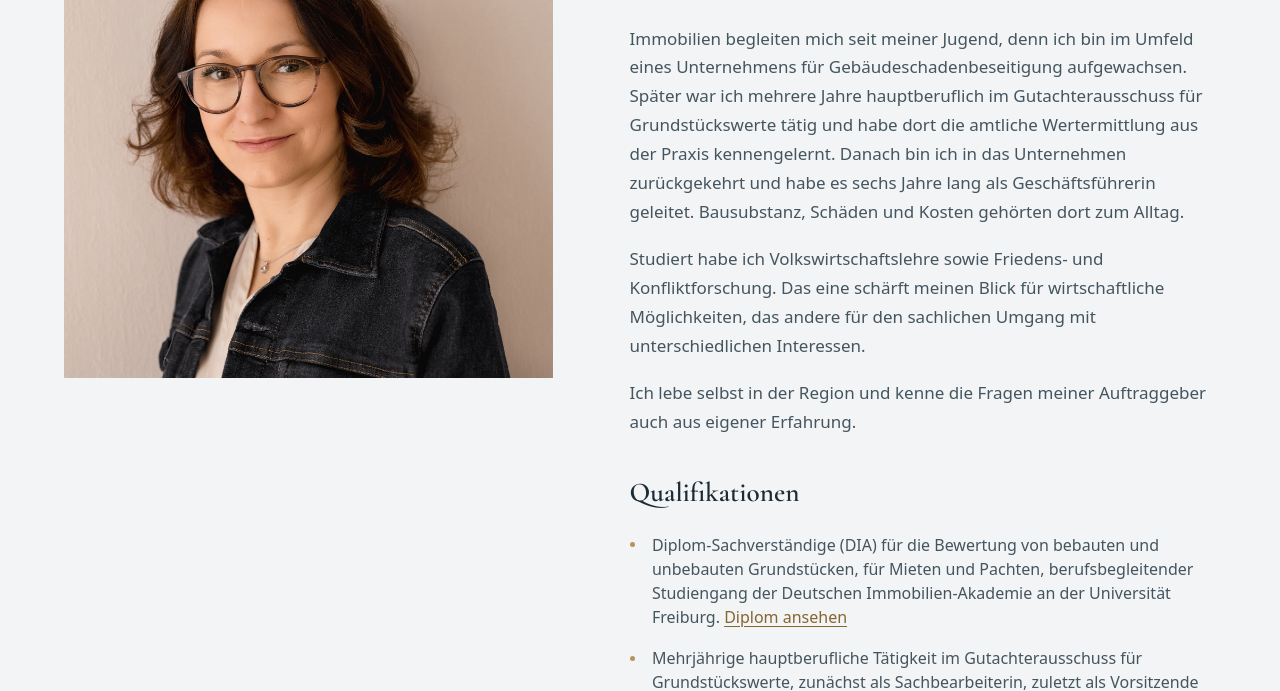
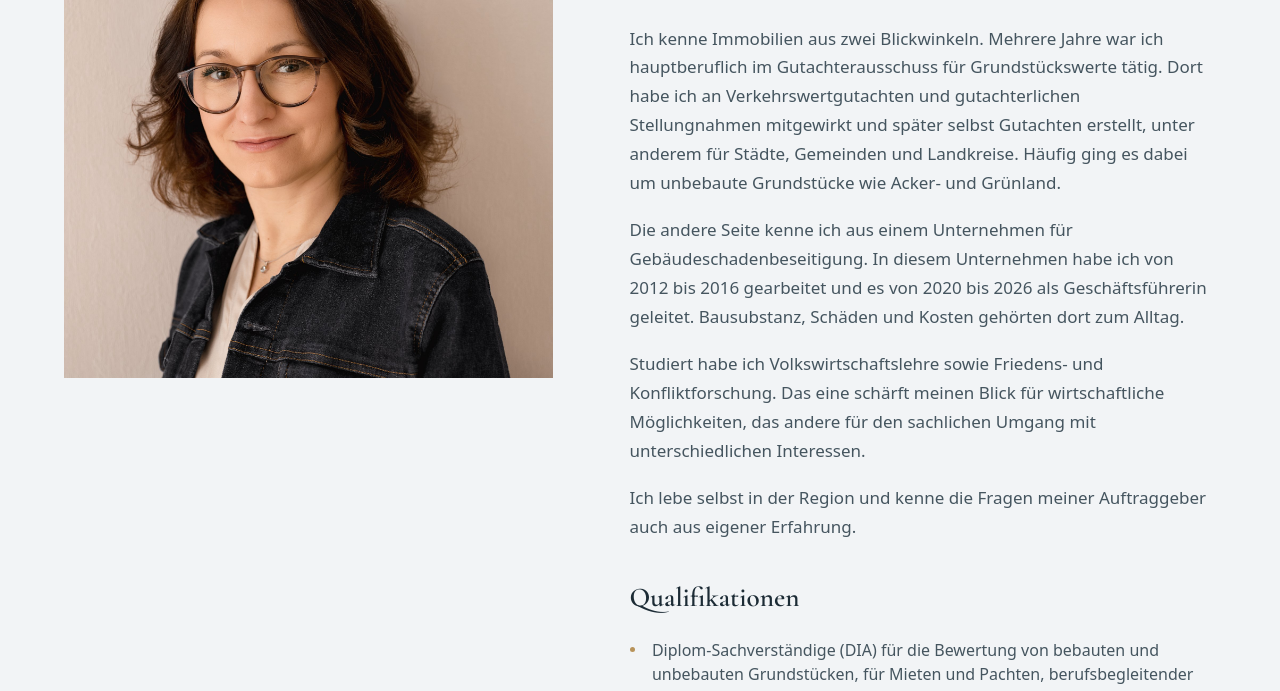
Before and after one commit to katrinworkert-lab/katrin-workert-website, an Astro site: page / in a window 1280 px wide. Shown: the part 8872-9563 px from the top of the page. Built offline with nearby package versions, Linux system fonts and the light colour scheme; Astro itself is replaced by a stand-in of ours.

Commit message:
Über mich: Werdegang aus zwei Blickwinkeln, Gutachten im Gutachterausschuss
- Gutachterausschuss: Mitwirkung an und Erstellung von Verkehrswertgutachten und
  gutachterlichen Stellungnahmen, auch für Städte, Gemeinden und Landkreise,
  häufig für Acker- und Grünland
- Unternehmen für Gebäudeschadenbeseitigung: 2012 bis 2016 und Geschäftsführung 2020 bis 2026

Co-Authored-By: Claude Opus 5.5 <noreply@anthropic.com>
Claude-Session: https://claude.ai/code/session_01H8WfLHyQ6Lozt7HHayJSDv

```diff
--- a/src/pages/index.astro
+++ b/src/pages/index.astro
@@ -317,7 +317,8 @@ const schema = {
         <p class="eyebrow">Über mich</p>
         <h2>Katrin Workert</h2>
         <div class="ueber-text">
-          <p>Immobilien begleiten mich seit meiner Jugend, denn ich bin im Umfeld eines Unternehmens für Gebäudeschadenbeseitigung aufgewachsen. Später war ich mehrere Jahre hauptberuflich im Gutachterausschuss für Grundstückswerte tätig und habe dort die amtliche Wertermittlung aus der Praxis kennengelernt. Danach bin ich in das Unternehmen zurückgekehrt und habe es sechs Jahre lang als Geschäftsführerin geleitet. Bausubstanz, Schäden und Kosten gehörten dort zum Alltag.</p>
+          <p>Ich kenne Immobilien aus zwei Blickwinkeln. Mehrere Jahre war ich hauptberuflich im Gutachterausschuss für Grundstückswerte tätig. Dort habe ich an Verkehrswertgutachten und gutachterlichen Stellungnahmen mitgewirkt und später selbst Gutachten erstellt, unter anderem für Städte, Gemeinden und Landkreise. Häufig ging es dabei um unbebaute Grundstücke wie Acker- und Grünland.</p>
+          <p>Die andere Seite kenne ich aus einem Unternehmen für Gebäudeschadenbeseitigung. In diesem Unternehmen habe ich von 2012 bis 2016 gearbeitet und es von 2020 bis 2026 als Geschäftsführerin geleitet. Bausubstanz, Schäden und Kosten gehörten dort zum Alltag.</p>
           <p>Studiert habe ich Volkswirtschaftslehre sowie Friedens- und Konfliktforschung. Das eine schärft meinen Blick für wirtschaftliche Möglichkeiten, das andere für den sachlichen Umgang mit unterschiedlichen Interessen.</p>
           <p>Ich lebe selbst in der Region und kenne die Fragen meiner Auftraggeber auch aus eigener Erfahrung.</p>
         </div>
```
